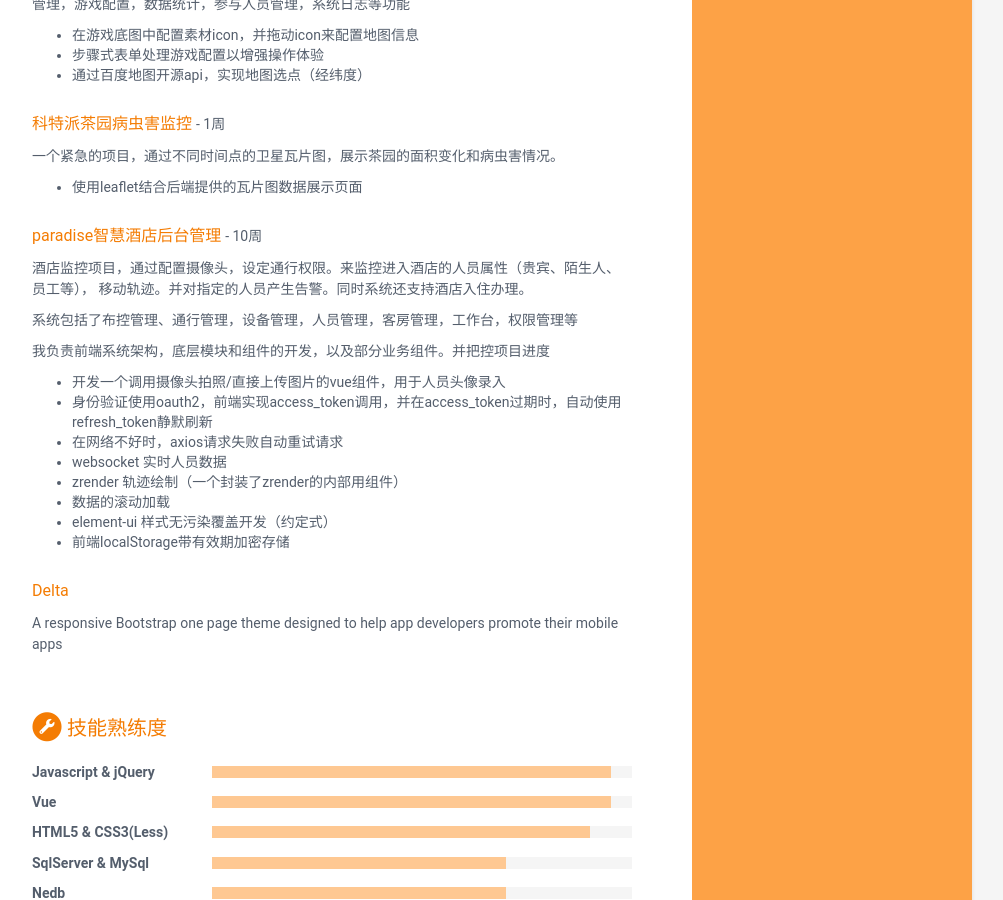
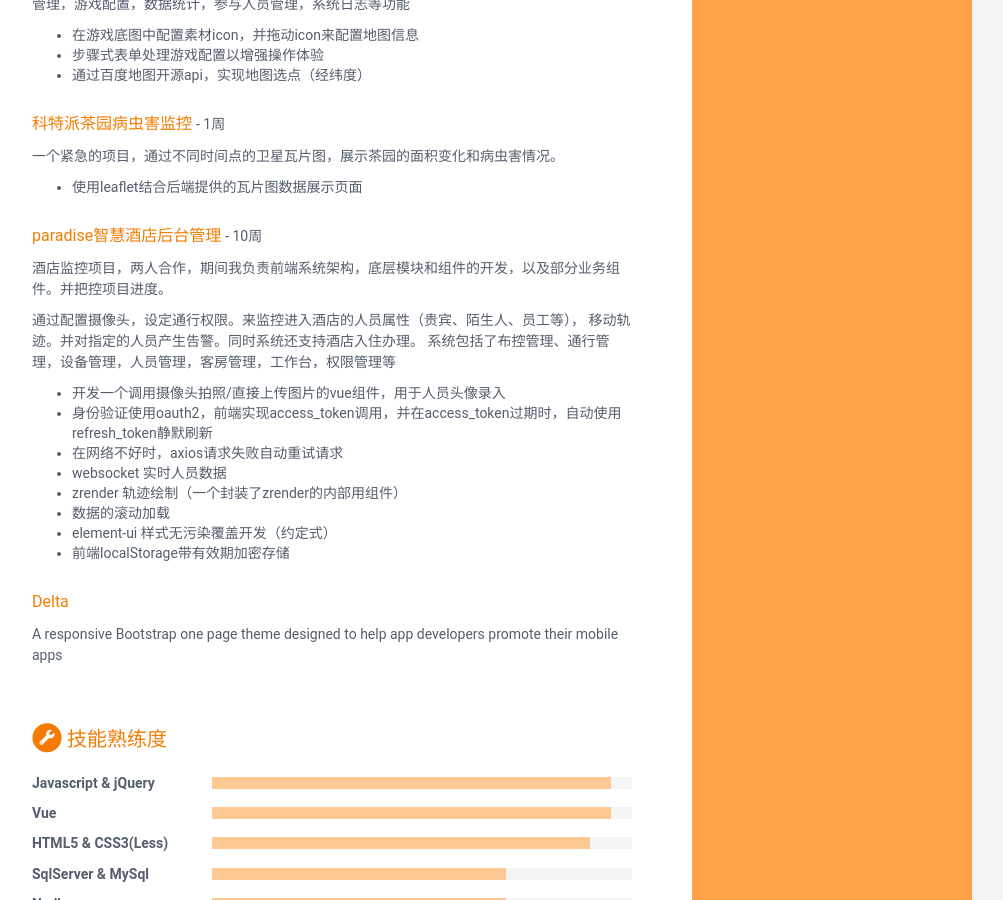
Before and after one commit to wellfrog16/cv, a Jekyll site: the page built from index.html, in a window 1280 px wide and 900 px high, scrolled down 1656 px. Shown: the whole window, without its empty margins (168-1171 px from the left). Built offline with Jekyll 4.4.1, drawn with Linux system fonts in a browser that asks for light colours.

Commit message:
更新资料

```diff
--- a/_data/data.yml
+++ b/_data/data.yml
@@ -151,12 +151,11 @@ projects:
       - title: paradise智慧酒店后台管理
         cycle: 10周
         tagline: |
-          酒店监控项目，通过配置摄像头，设定通行权限。来监控进入酒店的人员属性（贵宾、陌生人、员工等），
+          酒店监控项目，两人合作，期间我负责前端系统架构，底层模块和组件的开发，以及部分业务组件。并把控项目进度。
+
+          通过配置摄像头，设定通行权限。来监控进入酒店的人员属性（贵宾、陌生人、员工等），
           移动轨迹。并对指定的人员产生告警。同时系统还支持酒店入住办理。
-
           系统包括了布控管理、通行管理，设备管理，人员管理，客房管理，工作台，权限管理等
-
-          我负责前端系统架构，底层模块和组件的开发，以及部分业务组件。并把控项目进度
 
             - 开发一个调用摄像头拍照/直接上传图片的vue组件，用于人员头像录入
             - 身份验证使用oauth2，前端实现access_token调用，并在access_token过期时，自动使用refresh_token静默刷新
```
